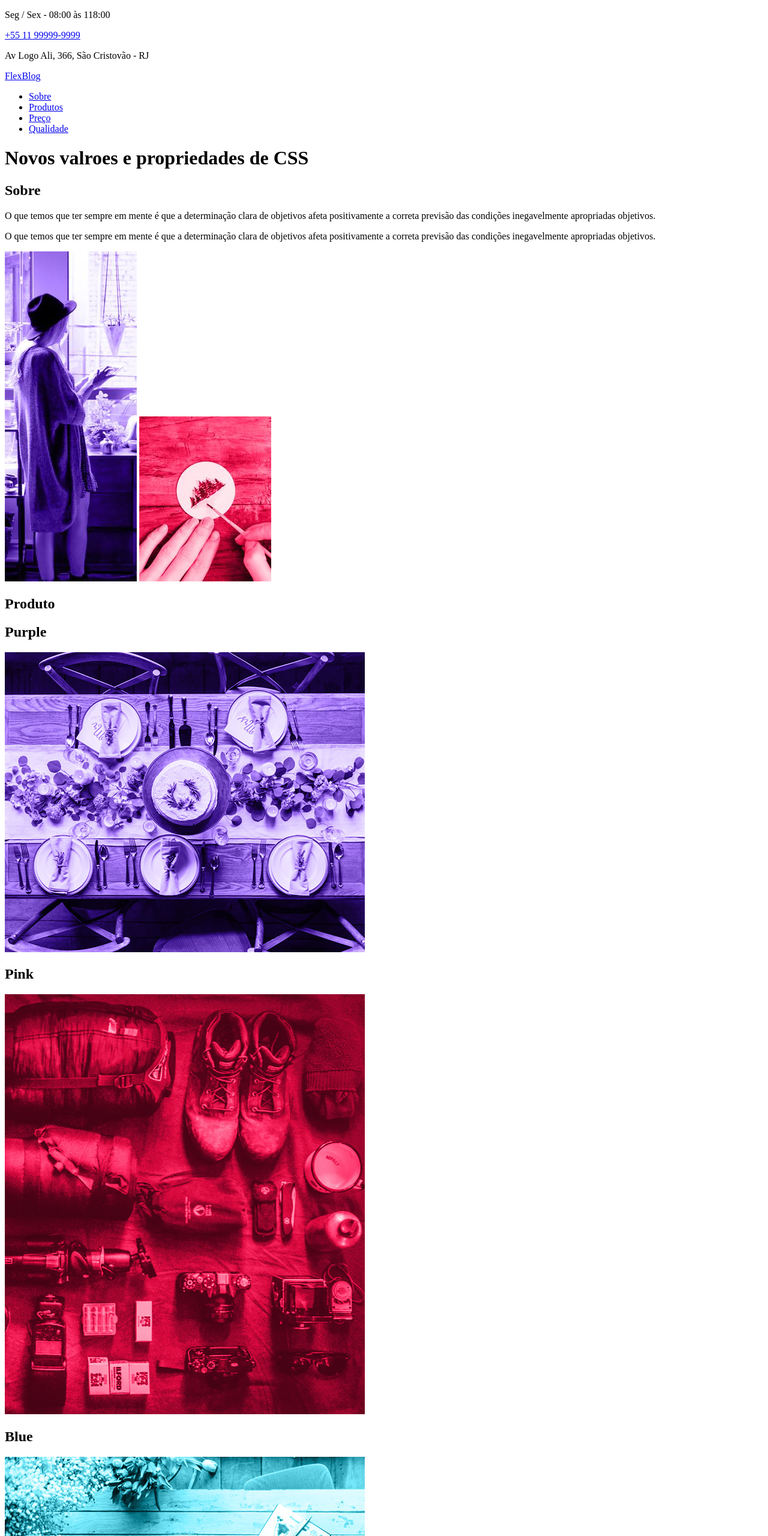
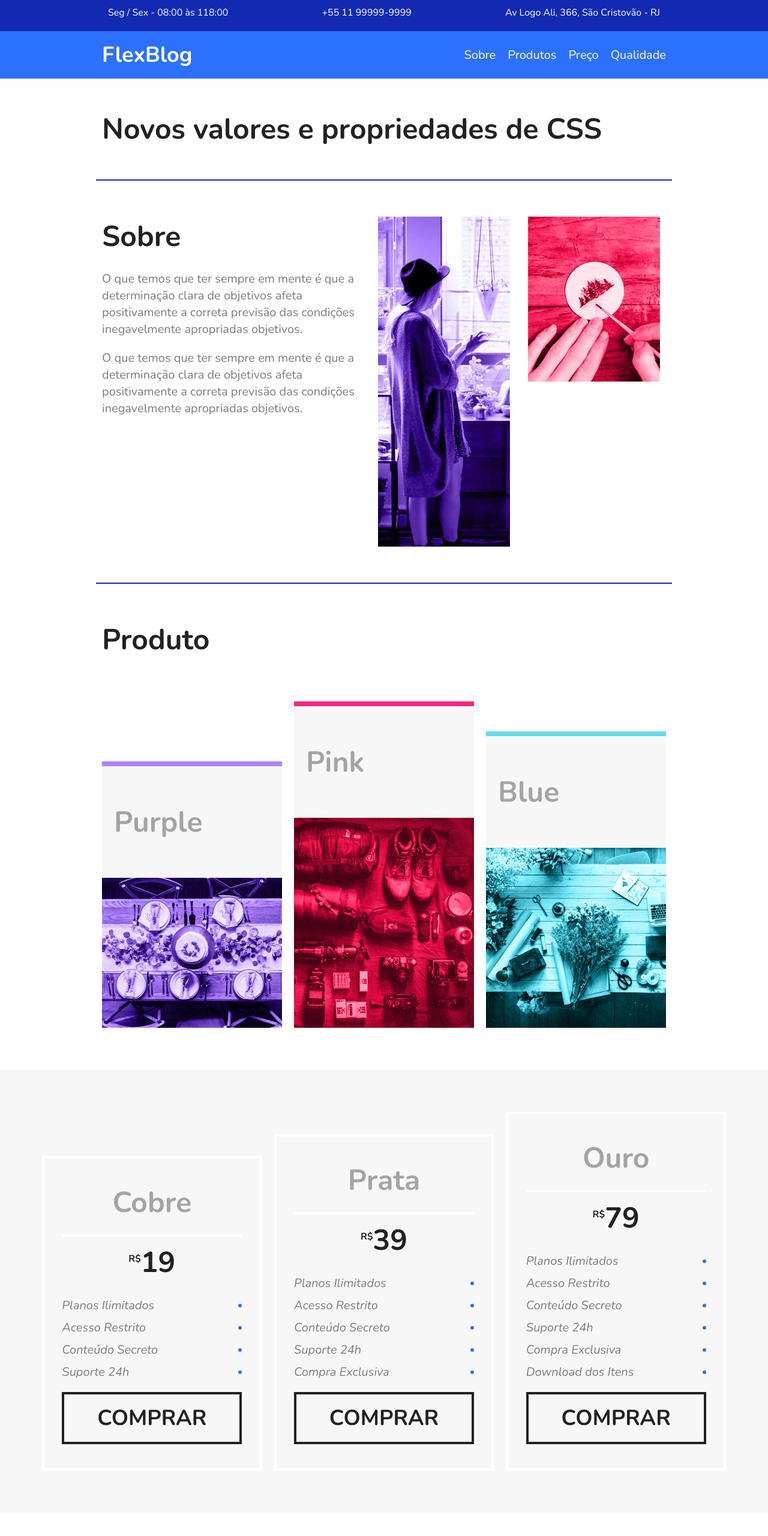
Before and after one commit to ByMota/CSSAvancadoPosicionamento, a plain HTML site: page Flexbox/index.html in a window 1280 px wide. Shown: the top 2560 px of the page at 60% size. Drawn offline with nearby package versions, Linux system fonts and the light colour scheme.

Commit message:
Final Project

```diff
--- a/Flexbox/css/style.css
+++ b/Flexbox/css/style.css
@@ -0,0 +1,376 @@
+body,h1,h2,p, ul,li,a{
+  padding: 0px;
+  margin: 0px;
+}
+body{
+  font-family: "Nunito", 'Oswald', Arial, Helvetica, sans-serif;
+  color: #222222;
+}
+ul{
+  list-style: none;
+}
+a{
+  text-decoration: none;
+}
+img{
+  display: block;
+  max-width: 100%;
+}
+*{
+  box-sizing: border-box;
+}
+
+/* SuperInfo */
+.superinfo-bg{
+  background-color: #122ab2;
+  color: #fff;
+}
+.superinfo{
+  max-width: 960px;
+  margin: 0 auto;
+  display: flex;
+  justify-content: space-between;
+  flex-wrap: wrap;
+  padding: 10px;
+
+}
+
+.superinfo p, .superinfo a{
+  margin: 0 10px 10px 10px;
+}
+
+.superinfo a{
+  color: #fff;
+}
+
+/* Menu */
+.menu-bg{
+  background-color: #2c70ff;
+}
+
+.menu{
+  max-width: 960px;
+  margin: 0 auto;
+  padding: 15px 0;
+  display: flex;
+  flex-wrap: wrap;
+  justify-content: space-between;
+  align-items: center;
+}
+
+.menu a{
+  color: #fff;
+}
+
+.menu-logo a{
+  font-size: 2.25em;
+  font-weight: bold;
+  margin: 0 10px;
+}
+
+.menu-nav ul{
+  display: flex;
+  flex-wrap: wrap;
+}
+
+.menu-nav a{
+  font-size: 1.25em;
+  display: block;
+  padding: 10px;
+}
+
+.menu-nav a:hover{
+  color: #122ab2;
+}
+
+/* Introdução */
+.introducao{
+  font-size: 3em;
+  line-height: 1;
+  max-width: 960px;
+  margin: 0 auto;
+  padding: 60px 10px;
+}
+
+/* Sobre */
+.sobre{
+  border-top: 2px solid #122ab2;
+  border-bottom: 2px solid #122ab2;
+  max-width: 960px;
+  margin: 0 auto;
+  padding: 60px 0;
+  display: flex;
+  flex-wrap: wrap;
+}
+
+.sobre-info{
+  flex: 2 1 300px;
+  margin: 0 10px;
+
+}
+
+.sobre-info h1{
+  font-size: 3em;
+  margin-bottom: .5em;
+}
+
+.sobre-info p{
+  font-size: 1.25em;
+  line-height: 1.4;
+  margin-bottom: 1em;
+  color: #7c7c7c;
+}
+
+.sobre-img{
+  flex: 1 1 160px;
+  margin: 0 10px;
+}
+
+/* Produtos */
+.produtos{
+  max-width: 960px;
+  margin: 60px auto;
+}
+
+.produtos h1{
+  font-size: 3em;
+  margin: 0 10px 60px 10px;
+}
+
+.produtos-container{
+  display: flex;
+  flex-wrap: wrap;
+  align-items: flex-end;
+}
+
+.produtos-item{
+  flex: 1 1 175px;
+  margin: 10px;
+}
+
+.produtos-item h2{
+  font-size: 3em;
+  color: #a4a4a4;
+  background-color: #f7f7f7;
+  padding: 60px 20px;
+}
+.purple{
+  border-top: 8px solid #ae81ff;
+}
+.pink{
+  border-top: 8px solid #f9267e;
+
+}
+.blue{
+  border-top: 8px solid #66d9eb;
+}
+
+/* Preço */
+.preco{
+  background-color: #f7f7f7;
+  padding: 60px;
+  display: flex;
+  flex-wrap: wrap;
+  align-items: flex-end;
+}
+
+.preco-item{
+  flex: 1;
+  border: 4px solid #fff;
+  padding: 20px;
+  margin: 10px;
+  min-width: 260px;
+}
+.preco-item h2{
+  font-size: 3em;
+  color: #a4a4a4;
+  text-align: center;
+  margin-top: 20px;
+}
+.preco-item span{
+  max-width: 300px;
+  margin: 20px auto;
+  display: block;
+  text-align: center;
+  font-size: 3em;
+  font-weight: bold;
+  padding: 10px 0 5px 0;
+  border-top: 4px solid #fff;
+}
+.preco-item sup{
+  font-size: 1rem;
+}
+
+.preco-item ul{
+  max-width: 300px;
+  margin: 20px auto;
+  font-size: 1.25em;
+  font-style: italic;
+  color: #7c7c7c;
+}
+.preco-item li{
+  display: flex;
+  justify-content: space-between;
+  align-items: center;
+  margin-bottom: 10px;
+}
+
+.preco-item li::after{
+  content: "";
+  display: block;
+  width: 6px;
+  height: 6px;
+  background-color: #2c70ff;
+  border-radius: 50%;
+}
+
+.preco-item a{
+  max-width: 300px;
+  display: block;
+  margin: 20px auto;
+  border: 4px solid;
+  color: #222222;
+  text-transform: uppercase;
+  font-weight: bold;
+  font-size: 2.25em;
+  padding: 15px 0;
+  text-align: center;
+}
+
+.preco-item a:hover{
+  color: #2c70ff;
+}
+@media (max-width: 800px){
+  .preco{
+    padding: 0 10px;
+  }
+  .preco-item:nth-child(3){
+    order: -2;
+  }
+  .preco-item:nth-child(2){
+    order: -1;
+  }
+}
+
+/* Qualidade */
+.qualidade{
+  max-width: 960px;
+  margin: 60px auto;
+  display: flex;
+  flex-wrap: wrap;
+}
+
+.qualidade-item{
+  flex: 1 1 300px;
+  margin: 20px 10px;
+}
+
+.qualidade-item h2{
+  font-size: 2.25em;
+  color: #a4a4a4;
+  margin-bottom: 20px;
+}
+
+.qualidade-item h2::before{
+  content: "";
+  display: inline-block;
+  width: 8px;
+  height: 30px;
+  margin-right: 10px;
+}
+
+.qualidade-item:nth-of-type(3n+1) h2::before{
+  background-color: #ae81ff;
+}
+.qualidade-item:nth-of-type(3n+2) h2::before{
+  background-color: #f92653;
+}
+.qualidade-item:nth-of-type(3n+3) h2::before{
+  background-color: #66d9eb;
+}
+
+.qualidade-item p{
+  font-size: 1.25em;
+  line-height: 1.4;
+  color: #7c7c7c;
+}
+
+/* Newsletter */
+.newsletter{
+  background-color: #f7f7f7;
+  padding: 60px calc((100% - 960px)/2);
+  display: flex;
+  flex-wrap: wrap;
+}
+
+.newsletter-info{
+  flex: 1 1 260px;
+  margin: 0 10px;
+}
+.newsletter-info h1{
+  font-size: 3em;
+  color: #a4a4a4;
+}
+
+.newsletter-info p{
+  font-size: 1.25em;
+  font-style: italic;
+  max-width: 230px;
+  color: #7c7c7c;
+  margin-bottom: 10px;
+}
+
+.newsletter-form{
+  flex: 2 1 260px;
+  margin: 0 10px;
+  align-self: center;
+  display: flex;
+  flex-wrap: wrap;
+}
+.newsletter-form input{
+  flex: 3 1 200px;
+  font-size: 1.25em;
+  color: #7c7c7c;
+  font-style: italic;
+  font-family: "Nunito", Arial, Helvetica, sans-serif;
+  border: 4px solid #2c70ff;
+  background: transparent;
+  padding: 15px 10px;
+  margin: 0px;
+  border-radius: 0px;
+}
+
+.newsletter-form button{
+  flex: 1 1 200px;
+  font-family: "Nunito", Arial, Helvetica, sans-serif;
+  font-size: 2.25em;
+  font-weight: bold;
+  text-transform: uppercase;
+  background-color: #2c70ff;
+  color: #fff;
+  margin: 0;
+  cursor: pointer;
+  border: 0px;
+  padding: 15px 10px;
+}
+
+@media (max-width: 600px){
+  .newsletter-form button{
+    font-size: 1.5em;
+  }
+}
+
+/* Footer */
+.footer{
+  display: flex;
+  background-color: #2c70ff;
+  height: 200px;
+  align-items: center;
+}
+
+.footer p{
+  flex: 1;
+  text-align: center;
+  font-size: 2.25em;
+  color: #122ab2;
+}
--- a/Flexbox/index.html
+++ b/Flexbox/index.html
@@ -4,8 +4,10 @@
     <meta charset="UTF-8" />
     <meta http-equiv="X-UA-Compatible" content="IE=edge" />
     <meta name="viewport" content="width=device-width, initial-scale=1.0" />
+    <link rel="preconnect" href="https://fonts.googleapis.com" />
+    <link rel="preconnect" href="https://fonts.gstatic.com" crossorigin />
     <link
-      href="https://fonts.googleapis.com/css2?family=Oswald:wght@400;700&display=swap"
+      href="https://fonts.googleapis.com/css2?family=Nunito:ital,wght@0,400;0,700;1,400&display=swap"
       rel="stylesheet"
     />
     <link rel="stylesheet" href="./css/style.css" />
@@ -22,17 +24,17 @@
     <header class="menu-bg">
       <div class="menu">
         <div class="menu-logo"><a href="#">FlexBlog</a></div>
+        <nav class="menu-nav">
+          <ul>
+            <li><a href="#sobre">Sobre</a></li>
+            <li><a href="#produtos">Produtos</a></li>
+            <li><a href="#preco">Preço</a></li>
+            <li><a href="#qualidade">Qualidade</a></li>
+          </ul>
+        </nav>
       </div>
-      <nav>
-        <ul>
-          <li><a href="sobre">Sobre</a></li>
-          <li><a href="produtos">Produtos</a></li>
-          <li><a href="preco">Preço</a></li>
-          <li><a href="qualidade">Qualidade</a></li>
-        </ul>
-      </nav>
     </header>
-    <h1 class="introducao">Novos valroes e propriedades de CSS</h1>
+    <h1 class="introducao">Novos valores e propriedades de CSS</h1>
     <section class="sobre" id="sobre">
       <div class="sobre-info">
         <h1>Sobre</h1>
@@ -47,8 +49,10 @@
           inegavelmente apropriadas objetivos.
         </p>
       </div>
-      <div class="">
+      <div class="sobre-img">
         <img src="./img/sobre1.jpg" alt="Sobre 1" />
+      </div>
+      <div class="sobre-img">
         <img src="./img/sobre2.jpg" alt="Sobre 2" />
       </div>
     </section>
@@ -153,16 +157,18 @@
         </p>
       </div>
     </section>
-    <section class="newletter">
+    <section class="newsletter">
       <div class="newsletter-info">
         <h1>Newsletter</h1>
         <p>assine e fique por dentro das novidades</p>
       </div>
-      <form action="">
+      <form class="newsletter-form" action="">
         <input type="text" placeholder="Seu e-mail" />
         <button type="submit">Assinar</button>
       </form>
     </section>
-    <footer><p>FlexBlog © Todos os direitos reservados.</p></footer>
+    <footer class="footer">
+      <p>FlexBlog © Todos os direitos reservados.</p>
+    </footer>
   </body>
 </html>
```
